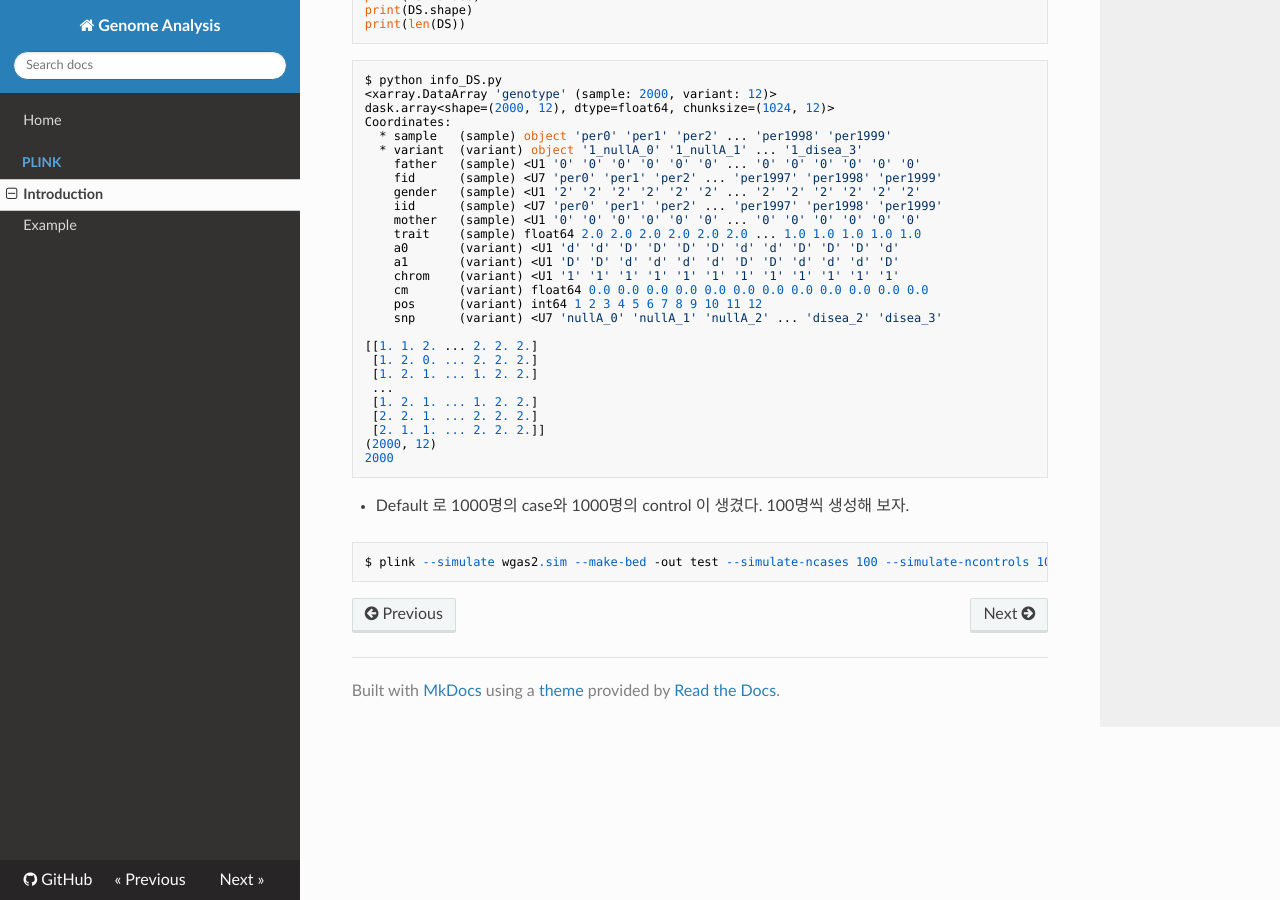
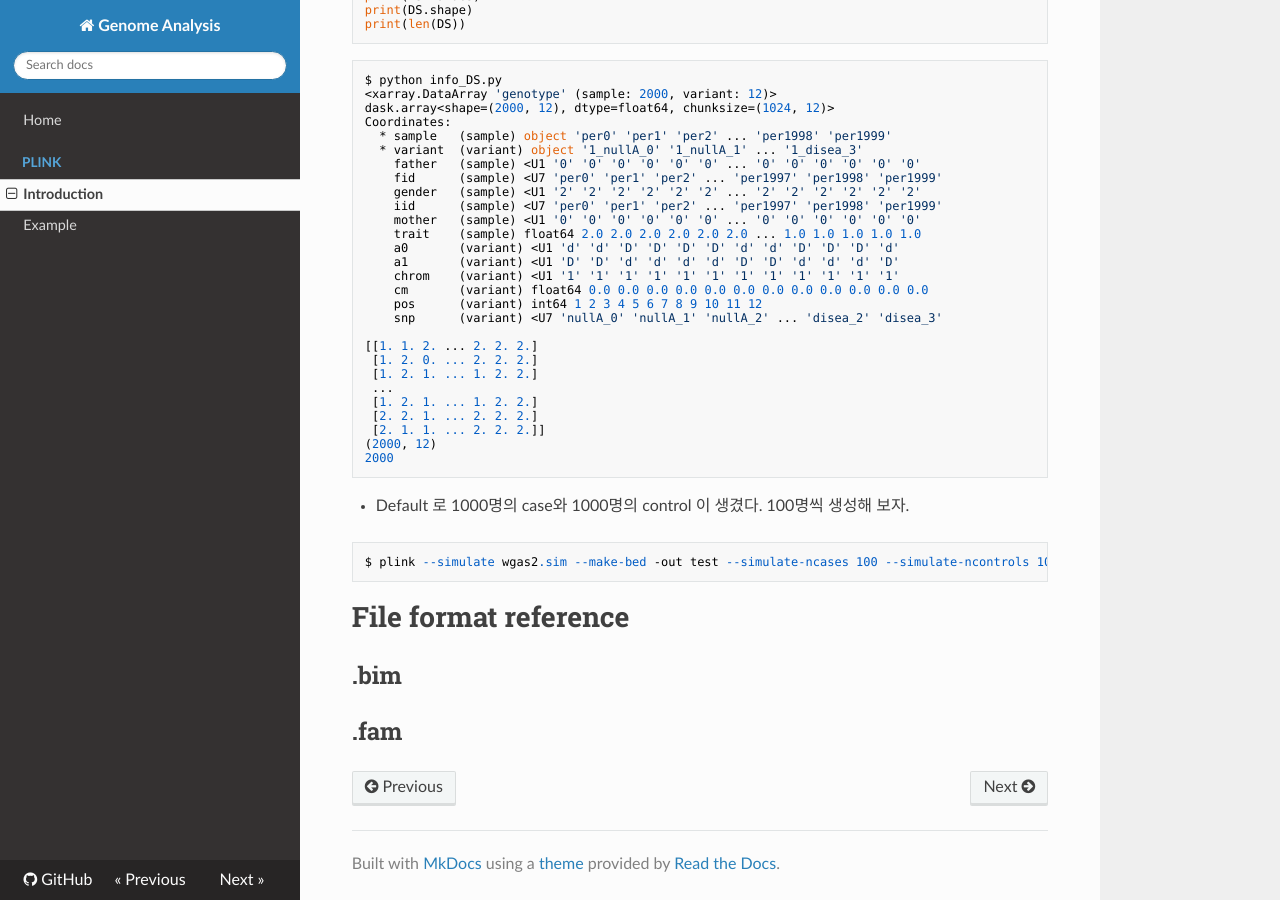
Before and after one commit to WonyoungCho/plink, an MkDocs documentation site: the page built from docs/plink_int.md, in a window 1280 px wide and 900 px high, scrolled down 1834 px. Built offline with MkDocs 1.6.1, drawn with Linux system fonts in a browser that asks for light colours; nearby versions of some CDN libraries; old or Windows-style settings are respelled for this version of MkDocs.

Commit message:
Update plink_int.md

````diff
--- a/docs/plink_int.md
+++ b/docs/plink_int.md
@@ -127,3 +127,9 @@ Coordinates:
 ```
 $ plink --simulate wgas2.sim --make-bed -out test --simulate-ncases 100 --simulate-ncontrols 100 --simulate-prevalence 0.05
 ```
+
+# File format reference
+
+## .bim
+
+## .fam
````
